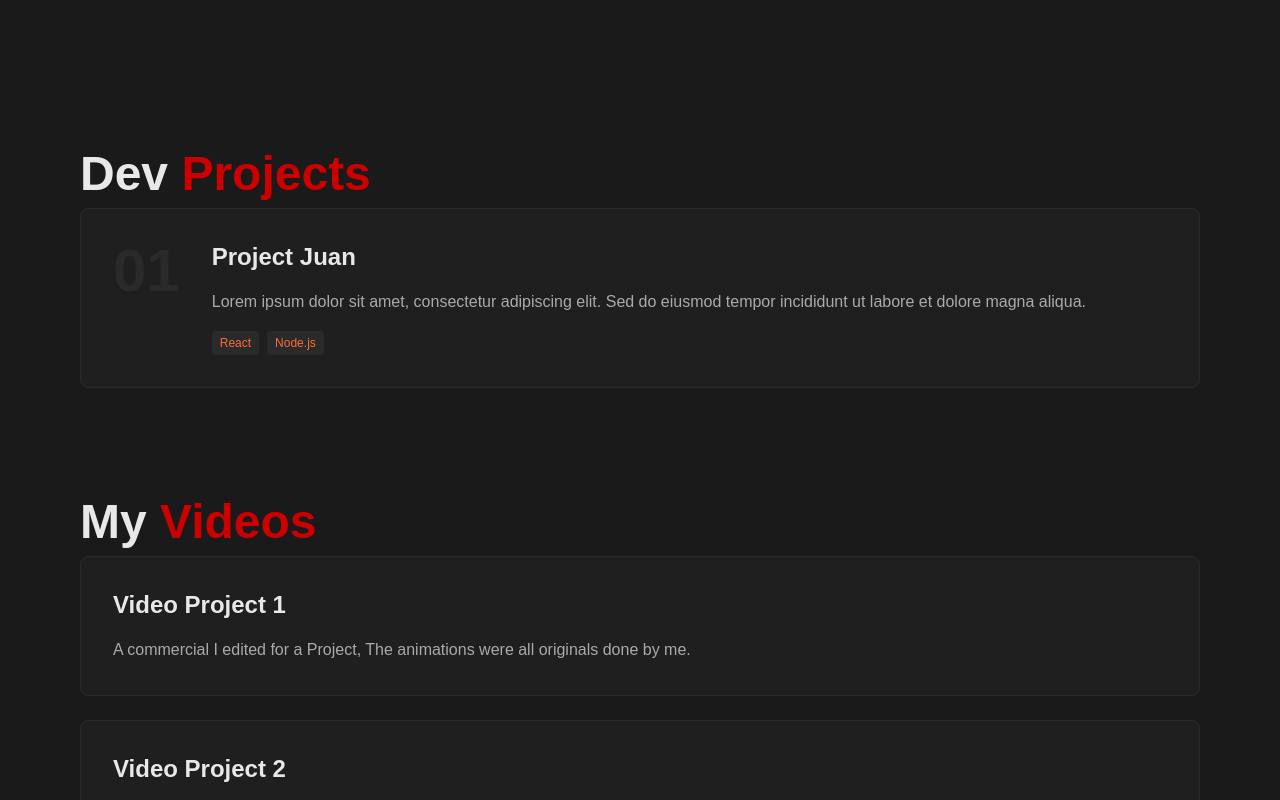
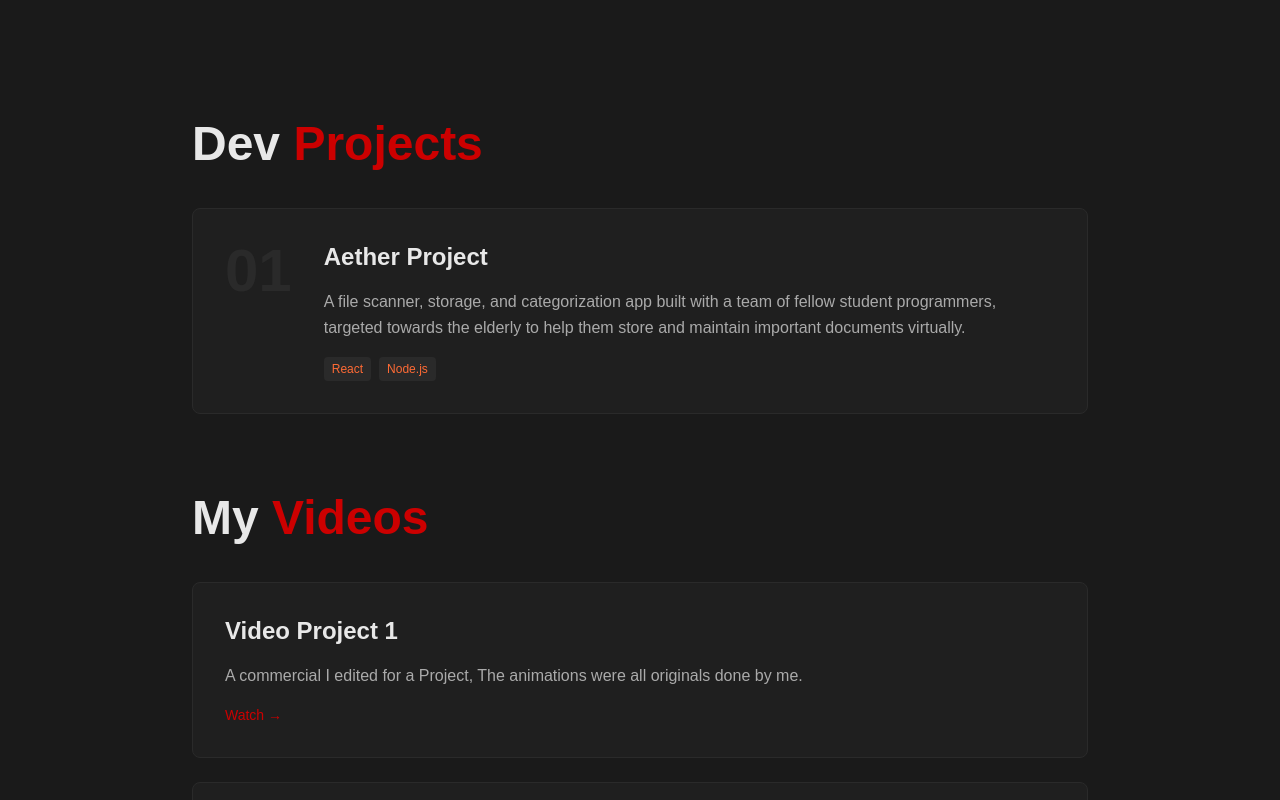
Before and after one commit to trevor-tanlines/PortfolioV1, a React (Vite) app: page / in a window 1280 px wide. Shown: the part 1560-2360 px from the top of the page. Built offline with nearby package versions, Linux system fonts and the light colour scheme.

Commit message:
added a coding project and video project

```diff
--- a/src/components/Projects.jsx
+++ b/src/components/Projects.jsx
@@ -2,10 +2,10 @@
 
  const codingProjects = [
   {
-    title: 'Project Juan',
-    description: 'Lorem ipsum dolor sit amet, consectetur adipiscing elit. Sed do eiusmod tempor incididunt ut labore et dolore magna aliqua.',
+    title: 'Aether Project',
+    description: 'A file scanner, storage, and categorization app built with a team of fellow student programmers, targeted towards the elderly to help them store and maintain important documents virtually. ',
     tech: ['React', 'Node.js'],
-    githubLink: '#',
+    githubLink: 'https://github.com/1medi/aether',
   },
  ];
 
@@ -85,6 +85,17 @@ function VideoCard({ project, index }) {
       <h3 className='text-2xl font-semibold text-[#e8e8e8]'>{project.title}</h3>
       <p className='text-[#aaaaaa] leading-relaxed'>{project.description}</p>
 
+    {project.videoLink !== '#' && (
+
+        <a href={project.videoLink}
+        className="text-sm text-[#cc0000] hover:text-[#ff6b35] transition-colors duration-200 w-fit"
+        target="_blank"
+        rel="noreferrer"
+    >
+        Watch →
+    </a>
+)}
+
     </motion.div>
   );
 }
@@ -92,14 +103,14 @@ function VideoCard({ project, index }) {
 function Projects() {
   return (
     <section id='projects' className='w-full min-h-screen flex items-center justify-center px-20 py-20'>
-      <div className='ma x-w-4xl w-full flex flex-col gap-20'>
+      <div className='max-w-4xl w-full flex flex-col gap-20'>
 
 
         <div className='flex flex-col gap-10'>
           <motion.h2
             className='text-5xl font-bold'
             initial={{ opacity: 0, y: 50 }}
-            whileInView={{ opacity: 1, y: 30}}
+            whileInView={{ opacity: 1, y: 0}}
             transition={{ duration: 0.5}}
             viewport={{ once: true }}
           >
@@ -120,7 +131,7 @@ function Projects() {
             <motion.h2
               className='text-5xl font-bold'
               initial={{ opacity: 0, y: 50 }}
-              whileInView={{ opacity: 1, y: 30}}
+              whileInView={{ opacity: 1, y: 0}}
               transition={{ duration: 0.5}}
               viewport={{ once: true }}
             >
```
